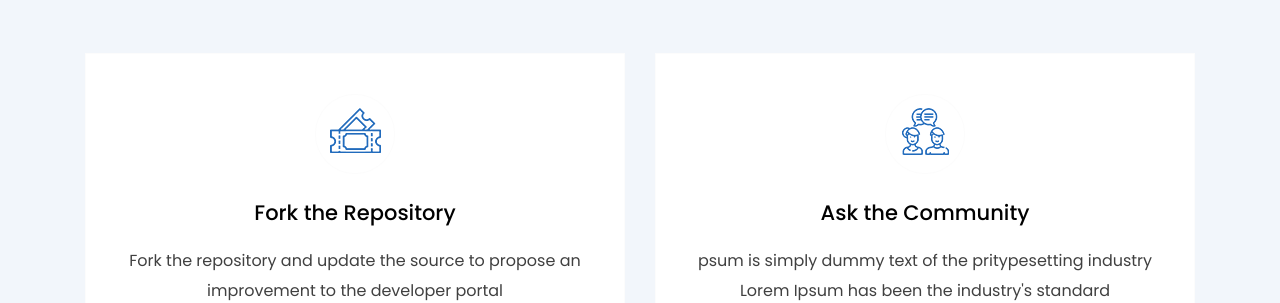
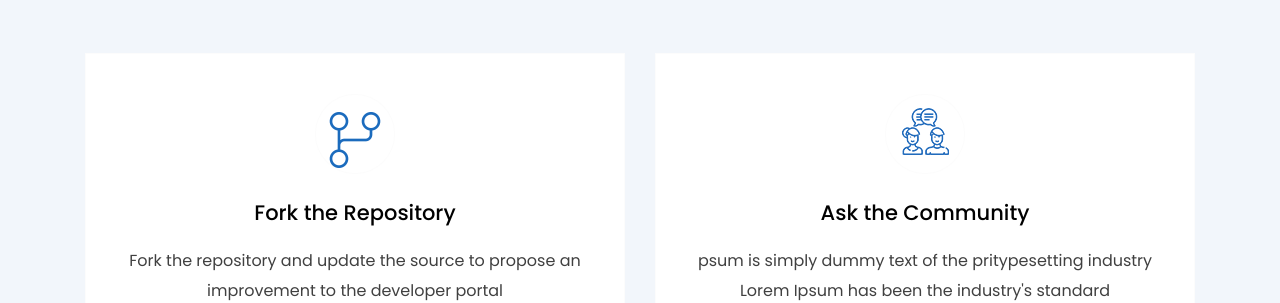
Before and after one commit to XDC-Community/XDC-Community.github.io, a Jekyll site: the page built from explore-topics.html, in a window 1280 px wide. Shown: the part 1515-1818 px from the top of the page. Built offline with Jekyll 4.4.1, drawn with Linux system fonts in a browser that asks for light colours.

Commit message:
Updating Fork Logo

```diff
--- a/_data/supports.yml
+++ b/_data/supports.yml
@@ -1,5 +1,5 @@
 - name: Fork the Repository
-  icon: /assets/images/looking-logo.png
+  icon: /assets/images/fork.png
   description: Fork the repository and update the source to propose an improvement to the developer portal
   button_label: Fork
   url: https://github.com/XDC-Community/XDC-Community.github.io/fork
```
Also changed, not shown: assets/images/fork.png (added).
